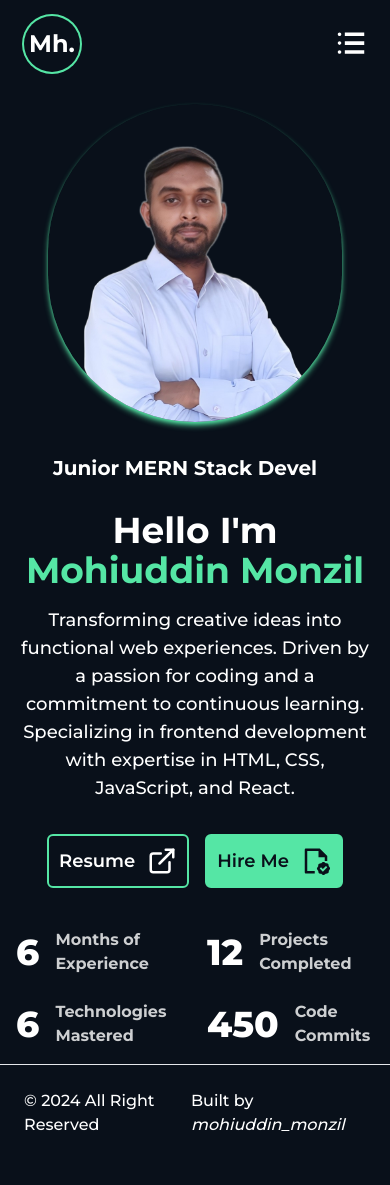
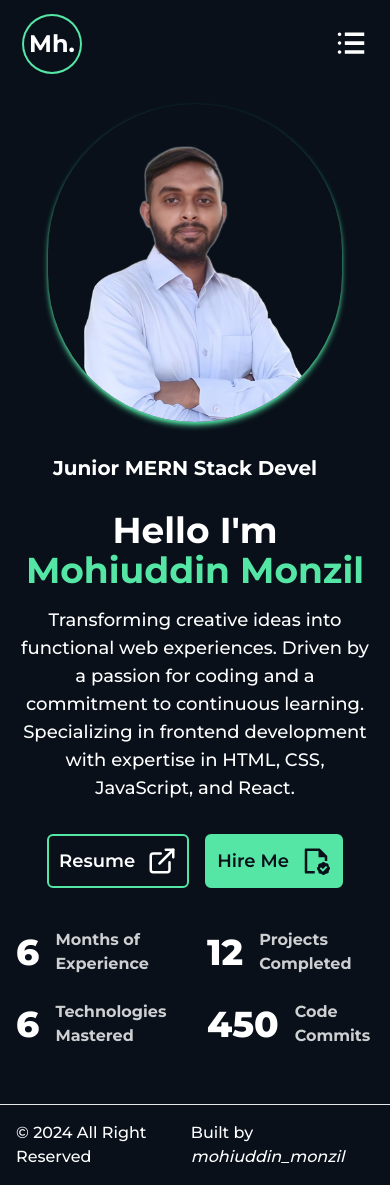
Before and after one commit to Mh-Monzil/monzil-portfolio, a Next.js app: page / in a window 390 px wide. Before the commit the page ends 1161 px from the top, so only its background shows below. Built offline with nearby package versions, Linux system fonts and the light colour scheme.

Commit message:
update: footer responsive

```diff
--- a/src/components/Footer.jsx
+++ b/src/components/Footer.jsx
@@ -2,7 +2,7 @@ import React from 'react';
 
 const Footer = () => {
     return (
-        <div className='flex justify-between items-center p-6 border-t font-medium'>
+        <div className='flex justify-between items-center p-4 md:p-6 mt-10 md:mt-4 border-t font-medium'>
             <p>© 2024 All Right Reserved </p>
             <p>Built by <i>mohiuddin_monzil</i></p>
         </div>
```
